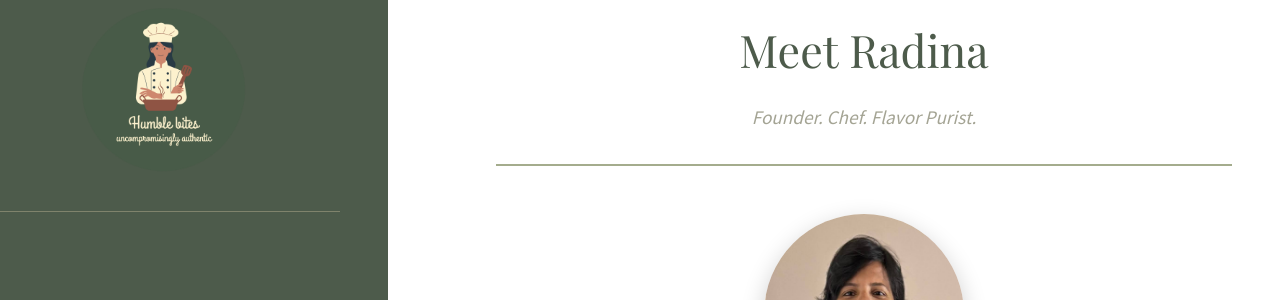
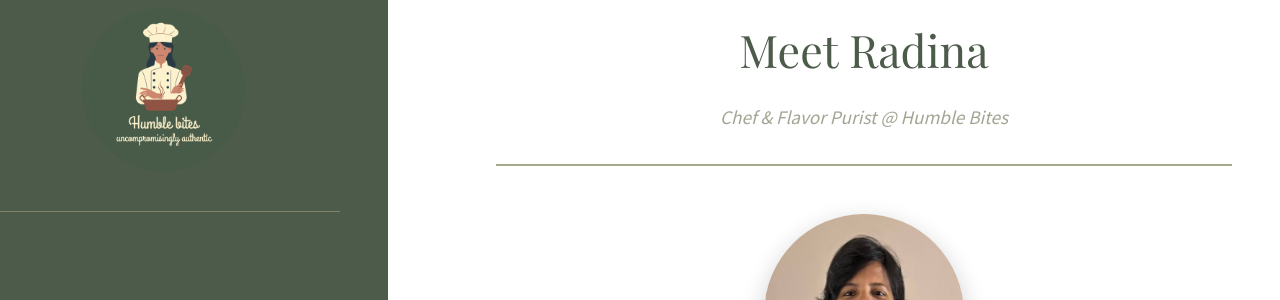
Before and after one commit to priyaaank/humblebites, a Jekyll site: the page built from chef.html, in a window 1280 px wide and 900 px high. Shown: the part 128-428 px from the top of the window. Built offline with Jekyll 4.4.1, drawn with Linux system fonts in a browser that asks for light colours; some web fonts are replaced.

Commit message:
Update chef.html

```diff
--- a/chef.html
+++ b/chef.html
@@ -6,7 +6,7 @@ title: Meet the Chef
 <div class="content-page">
     <header class="page-header">
         <h1 class="page-title">Meet Radina</h1>
-        <div class="page-subtitle">Founder. Chef. Flavor Purist.</div>
+        <div class="page-subtitle">Chef & Flavor Purist @ Humble Bites</div>
     </header>
 
     <section class="chef-intro">
```
